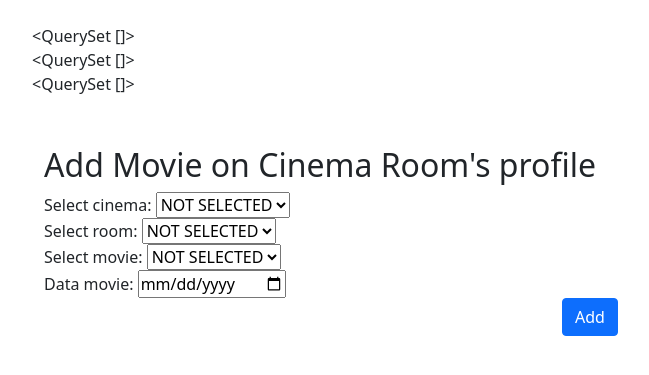
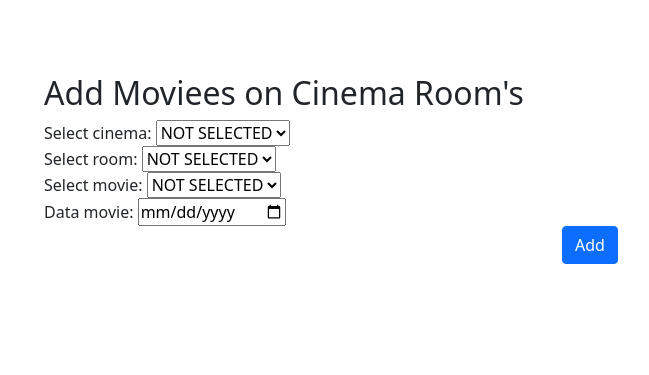
Before and after one commit to dbistuer/Projecte, a Django app: page /Teatre/MovieCinemaRoom/Add in a window 1280 px wide. Shown: the part 56-431 px from the top of the page, without its empty margins (50-699 px from the left). Run offline with Django 4.2, Linux system fonts and the light colour scheme; the visitor is signed in with stand-in values (Sample User, id 1); data comes from the database, SQL or seed files in the repository; data that the repository does not hold is empty; some libraries are stand-ins or nearby versions.

Commit message:
fix minor issues

```diff
--- a/Teatre/Templates/MovieCinemaRoom/add.html
+++ b/Teatre/Templates/MovieCinemaRoom/add.html
@@ -1,5 +1,4 @@
 {% extends "base.html" %}
-
 
 {% block title %}
 Movie Cinema Room
@@ -7,18 +6,8 @@ Movie Cinema Room
 
 {% block content %}
 
-{{rooms}}<br>
-{{movies}}<br>
-{{cinemas}}<br>
-
-<!--{% for cinema in cinemas %}
-{{ cinema.name }}{{ cinema.adress }}{{ cinema.room_set.values.count }}
-{% endfor %}-->
-
-
-
 <div class="container" style="margin-top: 50px">
-    <h2>Add Movie on Cinema Room's profile</h2>
+    <h2>Add Moviees on Cinema Room's</h2>
     {% if messages %}
     <ul class="messages">
         {% for message in messages %}
@@ -32,7 +21,7 @@ Movie Cinema Room
         {% csrf_token %}
         <div class="form-group">
             <label>Select cinema: </label>
-            <select name="cinema">
+            <select name="cinema" required>
                 <option value="" selected="selected">NOT SELECTED</option>
                 {% for c in cinemas %}
                 <option value="{{c.id}}">
@@ -43,10 +32,10 @@ Movie Cinema Room
         </div>
         <div class="form-group">
             <label>Select room: </label>
-            <select name="room">
+            <select name="room" required>
                 <option value="" selected="selected">NOT SELECTED</option>
                 {% for r in rooms %}
-                <option value="{{r.id}}">
+                <option value="{{r.id}}" class="room-option cinema-id-{{r.Cinema.id}}">
                     {{r.Cinema.name}} - {{r.id}}
                 </option>
                 {% endfor %}
@@ -54,7 +43,7 @@ Movie Cinema Room
         </div>
         <div class="form-group">
             <label>Select movie: </label>
-            <select name="movie">
+            <select name="movie" required>
                 <option value="" selected="selected">NOT SELECTED</option>
                 {% for m in movies %}
                 <option value="{{m.id}}">
@@ -65,7 +54,7 @@ Movie Cinema Room
         </div>
         <div class="form-group">
             <label>Data movie:</label>
-            <input name="date_movie" type="date" />
+            <input required name="date_movie" type="date"/>
         </div>
         <div align="center">
             <button type="submit" class="btn btn-primary" value="confirm_changes">Add</button>
@@ -77,4 +66,5 @@ Movie Cinema Room
         integrity="sha384 JZR6Spejh4U02d8jOt6vLEHfe/JQGiRRSQQxSfFWpi1MquVdAyjUar5+76PVCmYl"
         crossorigin="anonymous"></script>
 
+
 {% endblock %}
--- a/static/js/scripts.js
+++ b/static/js/scripts.js
@@ -3,30 +3,39 @@
 var img_prefix_url = 'https://image.tmdb.org/t/p/original';
 var api_call_url = 'https://api.themoviedb.org/3/discover/movie?sort_by=popularity.desc&api_key=378394338d6286ca59ed96d25cf8f8db';
 
-debugger;
-$(document).ready(function(){
+$(document).ready(function () {
+    // add movies to cinema rooms page
+
+    jQuery("select[name='room'] option.room-option").hide();
+    jQuery("select[name='cinema']").change(function () {
+        var value = jQuery(this).val();
+        jQuery("select[name='room'] option.room-option").hide();
+        jQuery("select[name='room'] option.cinema-id-" + value).show();
+    });
+
+    // api page - home page
     $('.best-films-spinner').show();
 
     $.ajax({
         url: api_call_url,
-          success: function(result){
+        success: function (result) {
             console.log(result);
 
-                if (result.results.length > 0){
+            if (result.results.length > 0) {
                 $('.best-films').html('');
                 $('.best-films-spinner').hide();
             }
             var i = 1;
-                result.results.forEach(function(r){
+            result.results.forEach(function (r) {
                 // console.log(r.original_title);
                 // console.log(img_prefix_url + r.poster_path);
 
                 var html = `<div class="col-sm-3">
                                     <div class="card" style="width: 18rem;">
-                                        <img src="`+ img_prefix_url + r.poster_path +`" class="card-img-top" alt="...">
+                                        <img src="` + img_prefix_url + r.poster_path + `" class="card-img-top" alt="...">
                                         <div class="card-body">
                                             <h5 class="card-title">
-                                                `+r.original_title+ `
+                                                ` + r.original_title + `
                                                 <span class="badge bg-secondary">` + i + `</span>
                                             </h5>
                                             <p class="card-text"></p>
```
Lines whose indentation alone changed are shown as unchanged.
